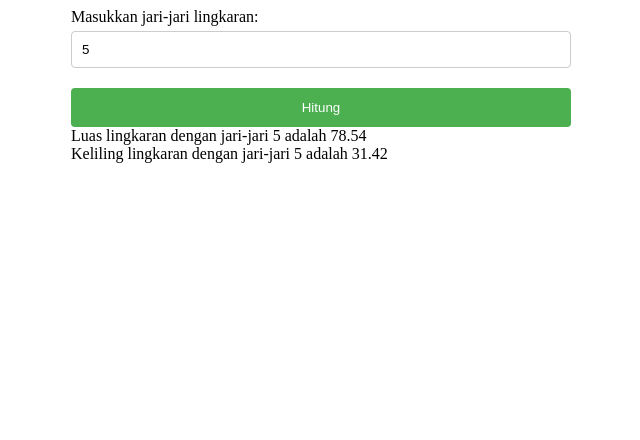
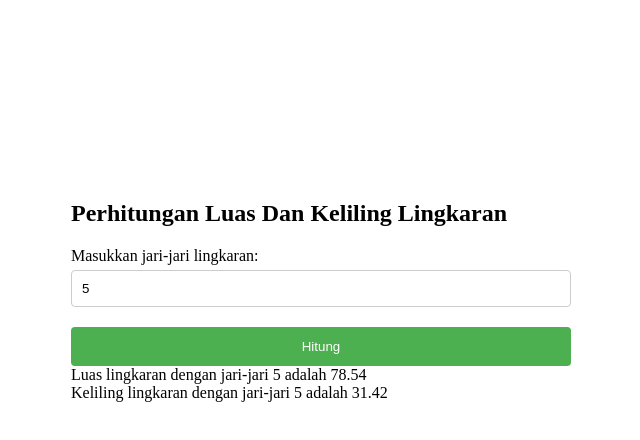
Before and after one commit to rivaldialwi/Menghitung-luas-dan-keliling-lingkaran, a plain HTML site: page index.html in a window 1280 px wide. Both pictures are taken after typing "5" into the empty fields and a click on the input "Hitung". Shown: the whole page, without its empty margins (319-959 px from the left). Drawn offline with Linux system fonts and the light colour scheme.

Commit message:
Uptade menghitung luas dan keliling lingkaran

```diff
--- a/index.html
+++ b/index.html
@@ -5,39 +5,17 @@
     <meta http-equiv="X-UA-Compatible" content="IE=edge">
     <meta name="viewport" content="width=device-width, initial-scale=1.0">
    <link rel="stylesheet" href="style.css">
-    <title>Document</title>
+    <title>Menghitung Luas dan Keliling Lingkaran</title>
 </head>
 <body>
     <form class="form" action="#" method="post" onsubmit="hitungLuas(); hitungKeliling(); return false;">
+        <h2>Perhitungan Luas Dan Keliling Lingkaran</h2>
         <label for="jari-jari" class="label">Masukkan jari-jari lingkaran:</label>
         <input type="number" id="jari-jari" name="jari-jari" class="luas" required>
         <input type="submit" value="Hitung" class="button">
         <div id="hasil-luas"></div>
         <div id="hasil-keliling"></div>
     </form>
-
-    <script>
-        function hitungLuas() {
-            // Ambil nilai jari-jari dari input
-            var jari_jari = document.getElementById("jari-jari").value;
-
-            // Hitung luas lingkaran
-            var luas = Math.PI * Math.pow(jari_jari, 2);
-
-            // Tampilkan hasil luas lingkaran
-            document.getElementById("hasil-luas").innerHTML = "Luas lingkaran dengan jari-jari " + jari_jari + " adalah " + luas.toFixed(2);
-        }
-
-        function hitungKeliling() {
-            // Ambil nilai jari-jari dari input
-            var jari_jari = document.getElementById("jari-jari").value;
-
-            // Hitung keliling lingkaran
-            var keliling = 2 * Math.PI * jari_jari;
-
-            // Tampilkan hasil keliling lingkaran
-            document.getElementById("hasil-keliling").innerHTML = "Keliling lingkaran dengan jari-jari " + jari_jari + " adalah " + keliling.toFixed(2);
-        }
-    </script>
 </body>
+<script src="main.js"></script>
 </html>
--- /dev/null
+++ b/main.js
@@ -0,0 +1,21 @@
+function hitungLuas() {
+    // Ambil nilai jari-jari dari input
+    var jari_jari = document.getElementById("jari-jari").value;
+
+    // Hitung luas lingkaran
+    var luas = Math.PI * Math.pow(jari_jari, 2);
+
+    // Tampilkan hasil luas lingkaran
+    document.getElementById("hasil-luas").innerHTML = "Luas lingkaran dengan jari-jari " + jari_jari + " adalah " + luas.toFixed(2);
+}
+
+function hitungKeliling() {
+    // Ambil nilai jari-jari dari input
+    var jari_jari = document.getElementById("jari-jari").value;
+
+    // Hitung keliling lingkaran
+    var keliling = 2 * Math.PI * jari_jari;
+
+    // Tampilkan hasil keliling lingkaran
+    document.getElementById("hasil-keliling").innerHTML = "Keliling lingkaran dengan jari-jari " + jari_jari + " adalah " + keliling.toFixed(2);
+}
--- a/style.css
+++ b/style.css
@@ -1,6 +1,7 @@
 .form {
     max-width: 500px;
     margin: 0 auto;
+    margin-top: 200px;
 
   }
 
```
